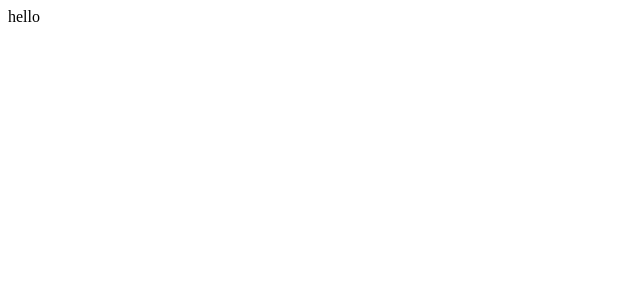
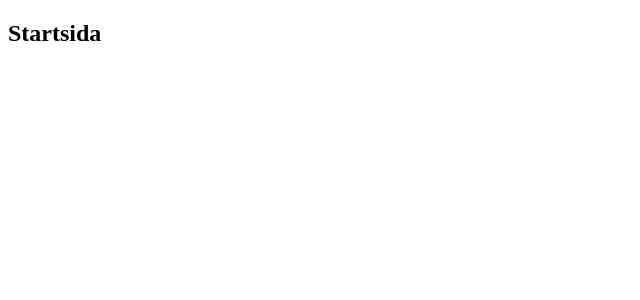
Before and after one commit to KevinCarvajal/Bokningssida, a React (Create React App) app in the folder my-app/: page / in a window 1280 px wide. Shown: the top 300 px of the page, without its empty margins (0-640 px from the left). Built offline with nearby package versions, Linux system fonts and the light colour scheme.

Commit message:
Folder add
Instead of using js files outside i put them inside a folder, forgot to do it first time in "view".

```diff
--- a/my-app/src/App.js
+++ b/my-app/src/App.js
@@ -1,6 +1,7 @@
 import React from "react";
 import { BrowserRouter as Router, Route, Switch } from "react-router-dom";
 import StartPage from "./views/StartPage";
+
 const App = () => {
   return (
     <Router>
--- a/my-app/src/views/StartPage.js
+++ /dev/null
@@ -1,7 +0,0 @@
-import React from "react";
-
-const StartPage = () => {
-  return <div>hello</div>;
-};
-
-export default StartPage;
--- /dev/null
+++ b/my-app/src/views/StartPage/index.js
@@ -0,0 +1,20 @@
+import React from "react";
+import { Col, Row, Container } from "reactstrap";
+
+const StartPage = () => {
+  return (
+    <Container fluid className="startpage">
+      <h2 className="page-title">Startsida</h2>
+      {/* <Row className="text-center">
+        <Col lg={4}>
+          <h3>Info</h3>
+        </Col>
+        <Col lg={4}>
+          <h3>Modal</h3>
+        </Col>
+      </Row> */}
+    </Container>
+  );
+};
+
+export default StartPage;
```
